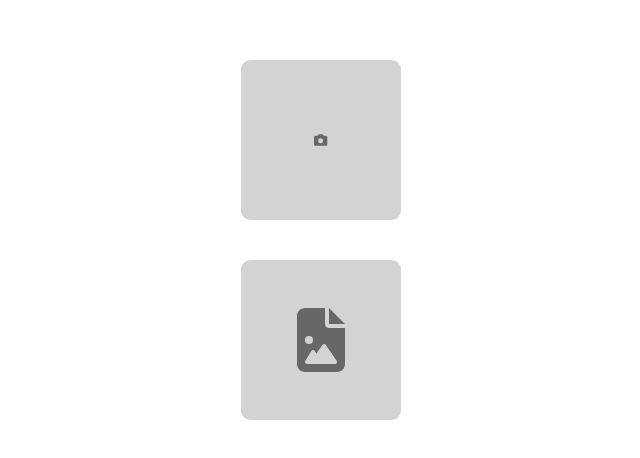
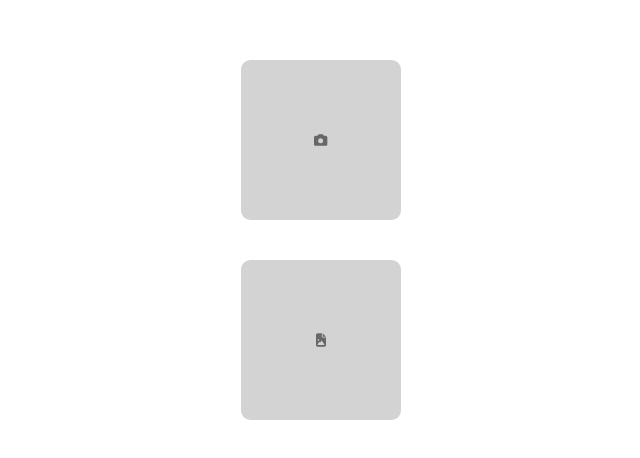
Before and after one commit to ItayLisaey/open-qr, a Next.js app: page / in a window 1280 px wide. Shown: the part 160-618 px from the top of the page, without its empty margins (319-959 px from the left). Built offline with nearby package versions, Linux system fonts and the light colour scheme.

Commit message:
feat: added basic error handling

```diff
--- a/components/CameraScan/CameraScan.tsx
+++ b/components/CameraScan/CameraScan.tsx
@@ -1,6 +1,7 @@
 import { IconProp } from '@fortawesome/fontawesome-svg-core';
 import { faRepeat, faTimes } from '@fortawesome/free-solid-svg-icons';
 import { FontAwesomeIcon } from '@fortawesome/react-fontawesome';
+import QrScanner from 'qr-scanner';
 import { useRef, useState } from 'react';
 import { useVideoScanner } from '../../hooks/useVideoScanner';
 import classes from './camera-scan.module.scss';
@@ -8,11 +9,13 @@ import classes from './camera-scan.module.scss';
 export interface CameraScanProps {
   onBack: VoidFunction;
   setResult: (result: string) => void;
+  onError: (error: string) => void;
 }
 
 export const CameraScan: React.FC<CameraScanProps> = ({
   onBack,
   setResult,
+  onError,
 }) => {
   const [facingMode, setFacingMode] = useState<'environment' | 'user'>(
     'environment'
@@ -21,9 +24,18 @@ export const CameraScan: React.FC<CameraScanProps> = ({
     console.log('result', result);
     return setResult(result);
   };
+
+  const onDecodeError = (error: string | Error) => {
+    const err = error.toString();
+
+    if (err === QrScanner.NO_QR_CODE_FOUND) return;
+
+    onError(error.toString());
+  };
+
   const videoRef = useRef<HTMLVideoElement | null>(null);
 
-  useVideoScanner(videoRef, onDecode, undefined, undefined, facingMode);
+  useVideoScanner(videoRef, onDecode, onDecodeError, undefined, facingMode);
 
   const handleFlip = () =>
     setFacingMode((prev) => (prev === 'environment' ? 'user' : 'environment'));
--- a/components/FileScan/FileScan.tsx
+++ b/components/FileScan/FileScan.tsx
@@ -6,22 +6,27 @@ import classes from './file-scan.module.scss';
 export interface FileScanProps {
   setResult: (result: string) => void;
   onCancel: () => void;
+  onError: (error: string) => void;
 }
 
-export const FileScan: React.FC<FileScanProps> = ({ setResult, onCancel }) => {
+export const FileScan: React.FC<FileScanProps> = ({
+  setResult,
+  onCancel,
+  onError,
+}) => {
   const handleFileChange = async (e: React.ChangeEvent<HTMLInputElement>) => {
     const files = e.currentTarget.files;
     if (files) {
       const file = files[0];
       try {
-        const result = await QrScanner.scanImage(file, {
-          returnDetailedScanResult: true,
-        });
+        const result = await QrScanner.scanImage(file);
         setResult(result);
       } catch (e) {
         console.log(e);
-      } finally {
-        console.log('done');
+        if (e === QrScanner.NO_QR_CODE_FOUND) {
+          return onError('No QR code found');
+        }
+        return onError('Error scanning file, please try again.');
       }
     }
   };
--- a/components/Home/Home.tsx
+++ b/components/Home/Home.tsx
@@ -1,9 +1,7 @@
-import { IconProp } from '@fortawesome/fontawesome-svg-core';
-import { faCamera, faFileImage } from '@fortawesome/free-solid-svg-icons';
-import { FontAwesomeIcon } from '@fortawesome/react-fontawesome';
 import React from 'react';
 import { CameraScan } from '../CameraScan';
 import { FileScan } from '../FileScan';
+import { Idle } from '../Idle';
 import { Result } from '../Result';
 import classes from './home.module.scss';
 import { useHomeMachine } from './useHomeMachine';
@@ -13,50 +11,34 @@ export interface HomeProps {}
 export const Home: React.FC<HomeProps> = () => {
   const [state, send] = useHomeMachine();
 
-  return (
-    <main className={classes.container}>
-      {state.matches('idle') && (
+  const options: Record<string, JSX.Element> = {
+    idle: (
       <Idle
         onSelectCamera={() => send('SELECT-CAMERA')}
         onSelectFileUpload={() => send('SELECT-FILE')}
+        error={state.context.error}
       />
-      )}
-      {state.matches('camera') && (
+    ),
+    camera: (
       <CameraScan
         onBack={() => send('CANCEL')}
+        onError={(error) => send('ERROR', { value: error })}
         setResult={(result) => send('SUCCESS', { value: result })}
       />
-      )}
-      {state.matches('file') && (
+    ),
+    file: (
       <FileScan
         setResult={(result) => send('SUCCESS', { value: result })}
+        onError={(error) => send('ERROR', { value: error })}
         onCancel={() => send('CANCEL')}
       />
-      )}
-      {state.matches('results') && (
-        <Result onBack={() => send('BACK')} data={state.context.result} />
-      )}
+    ),
+    result: <Result onBack={() => send('BACK')} data={state.context.result} />,
+  };
+
+  return (
+    <main className={classes.container}>
+      {options[state.value as keyof typeof options]}
     </main>
   );
 };
-
-interface IdleProps {
-  onSelectCamera: () => void;
-  onSelectFileUpload: () => void;
-}
-
-export const Idle: React.FC<IdleProps> = ({
-  onSelectCamera,
-  onSelectFileUpload,
-}) => {
-  return (
-    <section className={classes.idle}>
-      <button onClick={onSelectCamera}>
-        <FontAwesomeIcon icon={faCamera as IconProp} />
-      </button>
-      <button onClick={onSelectFileUpload}>
-        <FontAwesomeIcon icon={faFileImage as IconProp} size={'5x'} />
-      </button>
-    </section>
-  );
-};
--- a/components/Home/home.module.scss
+++ b/components/Home/home.module.scss
@@ -9,24 +9,3 @@
   // padding: 1rem;
   gap: 5%;
 }
-
-.idle {
-  height: 100%;
-  display: flex;
-  flex-direction: column;
-  justify-content: center;
-  align-items: center;
-  gap: 5%;
-
-  button {
-    @include icon-button();
-
-    height: 10rem;
-    width: 10rem;
-
-    svg {
-      height: 50%;
-      width: 50%;
-    }
-  }
-}
--- a/components/Home/useHomeMachine.tsx
+++ b/components/Home/useHomeMachine.tsx
@@ -25,6 +25,7 @@ export const machine = createMachine<ContextObject, EventObject>(
     states: {
       idle: {
         entry: 'clear',
+        exit: 'clearError',
         on: {
           'SELECT-CAMERA': {
             target: 'camera',
@@ -40,6 +41,10 @@ export const machine = createMachine<ContextObject, EventObject>(
             actions: assign({ result: (context, event) => event.value }),
             target: 'results',
           },
+          ERROR: {
+            actions: assign({ error: (context, event) => event.value }),
+            target: 'idle',
+          },
           CANCEL: {
             target: 'idle',
           },
@@ -50,6 +55,10 @@ export const machine = createMachine<ContextObject, EventObject>(
           SUCCESS: {
             actions: assign({ result: (context, event) => event.value }),
             target: 'results',
+          },
+          ERROR: {
+            actions: assign({ error: (context, event) => event.value }),
+            target: 'idle',
           },
           CANCEL: {
             target: 'idle',
@@ -68,9 +77,14 @@ export const machine = createMachine<ContextObject, EventObject>(
   },
   {
     actions: {
-      clear: assign({ result: (context, event) => undefined }),
+      clear: assign({
+        result: (context, event) => undefined,
+      }),
+      clearError: assign({
+        error: (context, event) => undefined,
+      }),
     },
   }
 );
 
-export const useHomeMachine = () => useMachine(machine);
+export const useHomeMachine = () => useMachine<typeof machine>(machine);
--- /dev/null
+++ b/components/Idle/Idle.tsx
@@ -0,0 +1,38 @@
+import { IconProp } from '@fortawesome/fontawesome-svg-core';
+import {
+  faCamera,
+  faExclamationTriangle,
+  faFileImage,
+} from '@fortawesome/free-solid-svg-icons';
+import { FontAwesomeIcon } from '@fortawesome/react-fontawesome';
+import React from 'react';
+import classes from './idle.module.scss';
+
+interface IdleProps {
+  onSelectCamera: () => void;
+  onSelectFileUpload: () => void;
+  error: string | undefined;
+}
+
+export const Idle: React.FC<IdleProps> = ({
+  onSelectCamera,
+  onSelectFileUpload,
+  error,
+}) => {
+  return (
+    <section className={classes.container}>
+      <button onClick={onSelectCamera}>
+        <FontAwesomeIcon icon={faCamera as IconProp} />
+      </button>
+      <button onClick={onSelectFileUpload}>
+        <FontAwesomeIcon icon={faFileImage as IconProp} />
+      </button>
+      {error && (
+        <section>
+          <FontAwesomeIcon icon={faExclamationTriangle as IconProp} />
+          <p>{error}</p>
+        </section>
+      )}
+    </section>
+  );
+};
--- /dev/null
+++ b/components/Idle/idle.module.scss
@@ -0,0 +1,38 @@
+@use "../../styles/theme/theme" as *;
+
+
+.container {
+    height: 100%;
+    display: flex;
+    flex-direction: column;
+    justify-content: center;
+    align-items: center;
+    gap: 5%;
+
+    button {
+      @include icon-button();
+      height: 10rem;
+      width: 10rem;
+
+      svg {
+        height: 50%;
+        width: 50%;
+      }
+    }
+
+    section {
+        display: flex;
+        align-items: center;
+        position: absolute;
+        bottom: 1rem;
+        font-size: 1rem;
+        font-weight: bold;
+        color: $error;
+        gap: .5rem;
+
+        svg {
+            width: 1rem;
+            height: 1rem;
+        }
+    }
+  }
--- /dev/null
+++ b/components/Idle/index.ts
@@ -0,0 +1 @@
+export * from './Idle';
--- a/styles/theme/_colors.scss
+++ b/styles/theme/_colors.scss
@@ -1,2 +1,3 @@
 $dark: #676767;
 $light: lightgrey;
+$error: rgb(197, 41, 41);
```
Lines whose indentation alone changed are shown as unchanged.
